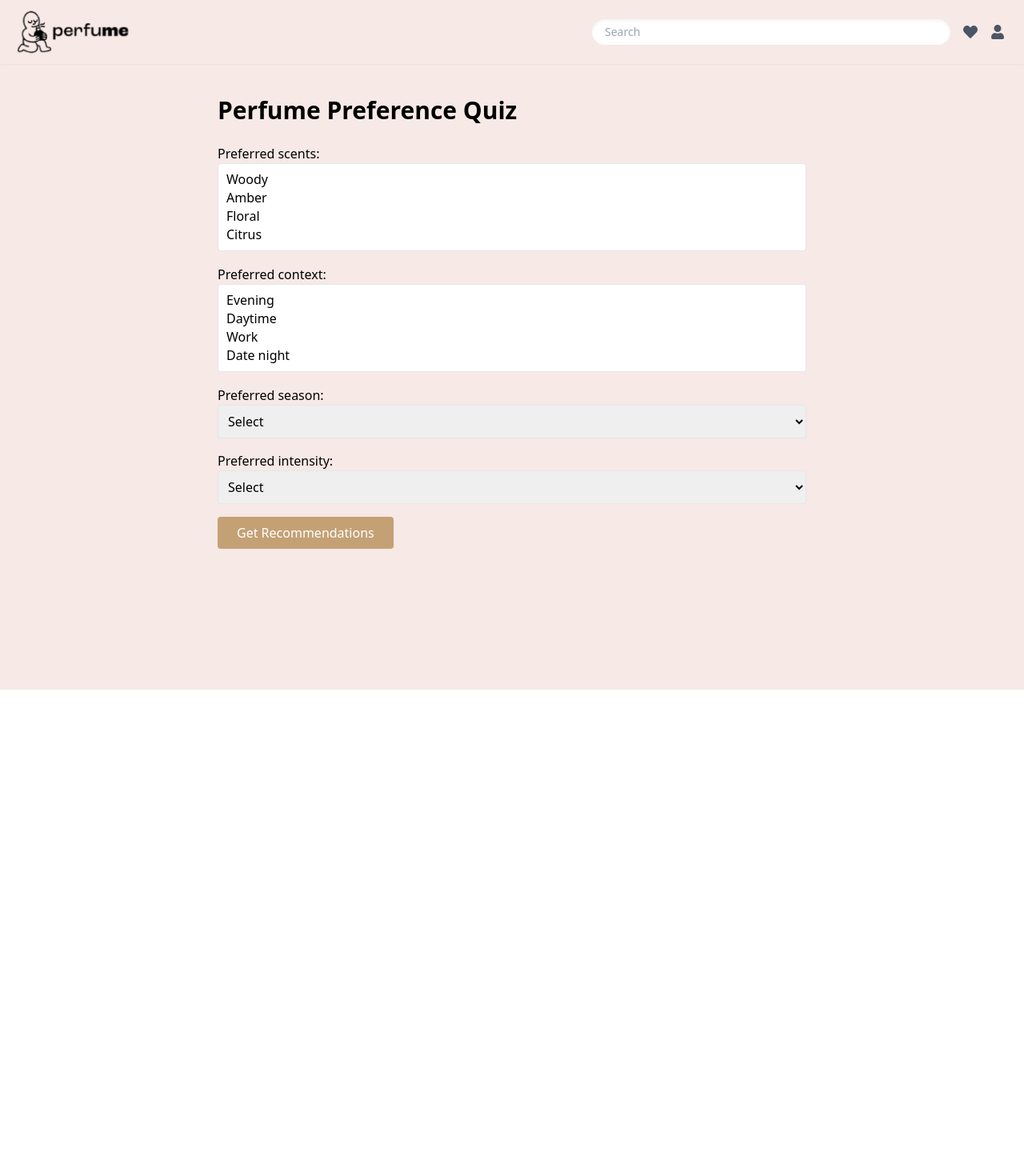
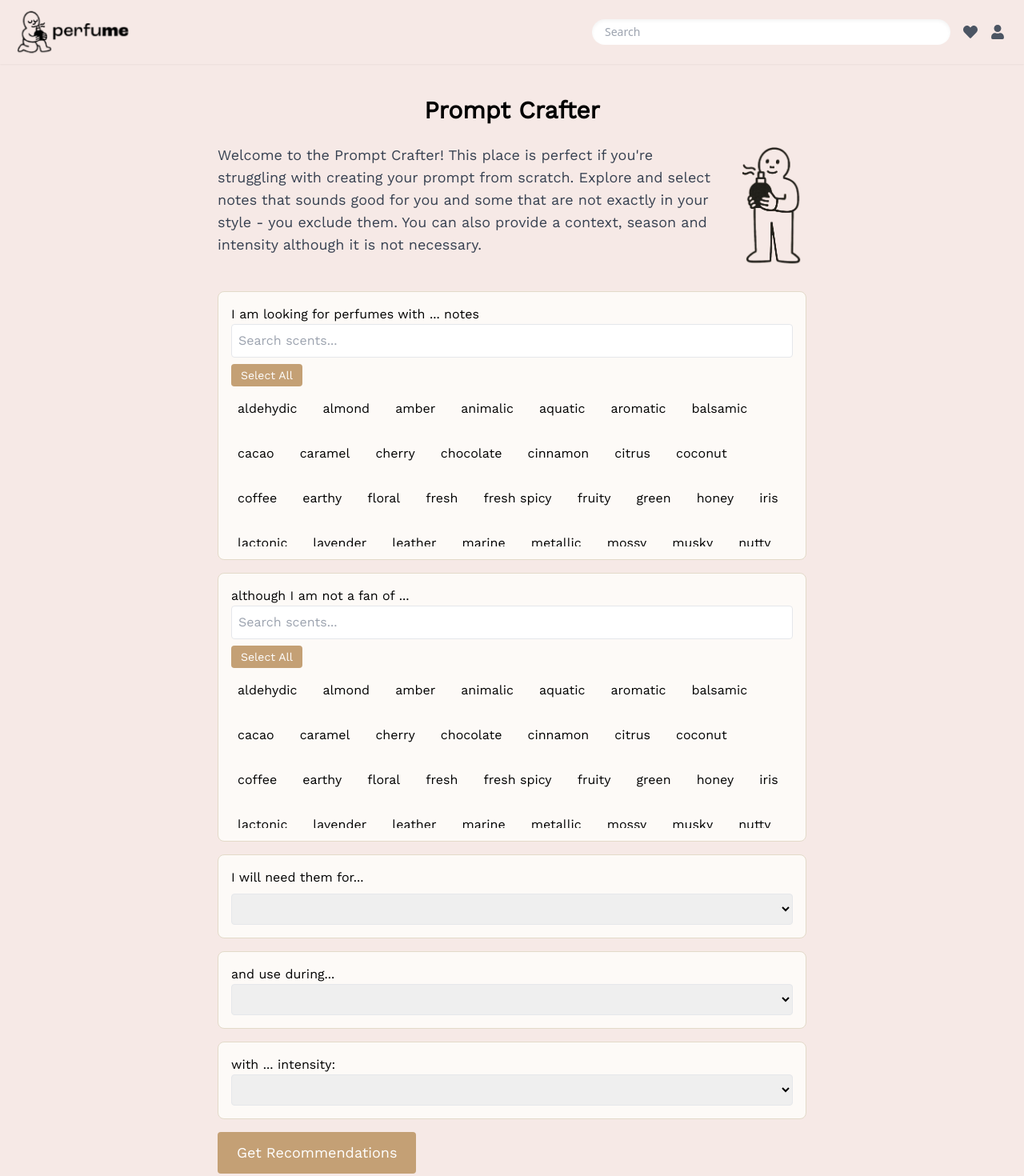
Before and after one commit to wasikjakub/perfume-sbert-app, a React (Create React App) app in the folder client/: page /quiz in a window 1280 px wide. Shown: the top 1470 px of the page at 80% size. Before the commit the page ends 862 px from the top, so only its background shows below. Built offline with nearby package versions, Linux system fonts and the light colour scheme.

Commit message:
promt crafter beta

```diff
--- a/client/src/pages/QuizPage.jsx
+++ b/client/src/pages/QuizPage.jsx
@@ -1,10 +1,49 @@
-import React, { useState } from 'react';
-import axios from 'axios';
+import React, { useState, useEffect, useRef } from "react";
+import axios from "axios";
+
+// Alphabetically sorted scent options
+const ALL_SCENTS = [
+  "aldehydic", "almond", "amber", "animalic", "aquatic", "aromatic", "balsamic", "cacao", "caramel", "cherry",
+  "chocolate", "cinnamon", "citrus", "coconut", "coffee", "earthy", "floral", "fresh", "fresh spicy", "fruity",
+  "green", "honey", "iris", "lactonic", "lavender", "leather", "marine", "metallic", "mossy", "musky", "nutty",
+  "ozonic", "patchouli", "powdery", "rose", "rum", "salty", "smoky", "soft spicy", "sweet", "tobacco",
+  "tropical", "tuberose", "vanilla", "violet", "warm spicy", "white floral", "woody", "yellow floral"
+].sort();
 
 const QuizPage = () => {
-  const [preferences, setPreferences] = useState({});
+  const [preferences, setPreferences] = useState({
+    scents: [],
+    dislikedScents: [],
+    context: [],
+    season: "",
+    intensity: ""
+  });
+  const [searchQuery, setSearchQuery] = useState("");
+  const [dislikeSearchQuery, setDislikeSearchQuery] = useState("");
   const [recommendations, setRecommendations] = useState([]);
   const [error, setError] = useState(null);
+
+  const sectionRefs = useRef([]);
+  useEffect(() => {
+    const observer = new IntersectionObserver(
+      entries => {
+        entries.forEach(entry => {
+          if (entry.isIntersecting) {
+            entry.target.classList.add("opacity-100", "translate-y-0");
+            entry.target.classList.remove("opacity-0", "translate-y-4");
+          } else {
+            entry.target.classList.remove("opacity-100", "translate-y-0");
+            entry.target.classList.add("opacity-0", "translate-y-4");
+          }
+        });
+      },
+      { threshold: 0.1 }
+    );
+    sectionRefs.current.forEach((ref) => {
+      if (ref) observer.observe(ref);
+    });
+    return () => observer.disconnect();
+  }, []);
 
   const handleChange = (key, value) => {
     setPreferences((prev) => ({ ...prev, [key]: value }));
@@ -12,68 +51,197 @@ const QuizPage = () => {
 
   const handleSubmit = async (e) => {
     e.preventDefault();
+    const payload = { preferences };
     try {
-      const response = await axios.post('/api/quiz', { preferences });
+      const response = await axios.post("http://127.0.0.1:5000/api/quiz", payload);
       setRecommendations(response.data);
       setError(null);
     } catch (err) {
-      setError('Failed to get recommendations.');
+      setError("Failed to get recommendations.");
     }
   };
 
+  // Filter scents based on search query
+  const filteredScents = ALL_SCENTS.filter((scent) =>
+    scent.toLowerCase().includes(searchQuery.toLowerCase())
+  );
+
+  const filteredDislikeScents = ALL_SCENTS.filter((scent) =>
+    scent.toLowerCase().includes(dislikeSearchQuery.toLowerCase())
+  );
+
   return (
-    <div className="max-w-3xl mx-auto p-4">
-      <h1 className="text-3xl font-bold mb-6">Perfume Preference Quiz</h1>
+    <div className="max-w-3xl mx-auto p-4 font-work-sans">
+      <h1 className="text-3xl font-bold mb-6 text-center">Prompt Crafter</h1>
+      <div className="flex flex-col md:flex-row items-center md:items-start gap-6 mb-6">
+        <p className="text-lg text-center md:text-left text-gray-700 max-w-2xl">
+          Welcome to the Prompt Crafter! This place is perfect if you're struggling with creating your prompt from scratch.
+          Explore and select notes that sounds good for you and some that are not exactly in your style - you exclude them.
+          You can also provide a context, season and intensity although it is not necessary.
+        </p>
+        <img
+          src="/logo_standing.png"
+          alt="Perfume logo"
+          className="w-40 h-40 object-contain rounded-lg"
+        />
+      </div>
 
       <form onSubmit={handleSubmit} className="space-y-4">
-        <div>
-          <label className="block font-medium">Preferred scents:</label>
-          <select multiple onChange={(e) => {
-            const values = Array.from(e.target.selectedOptions, o => o.value);
-            handleChange('scents', values);
-          }} className="w-full border p-2 rounded">
-            <option value="Woody">Woody</option>
-            <option value="Amber">Amber</option>
-            <option value="Floral">Floral</option>
-            <option value="Citrus">Citrus</option>
+        <div
+          ref={(el) => sectionRefs.current[0] = el}
+          className="bg-[#fdfaf7] border border-[#e3dac9] p-4 rounded-lg mb-4 opacity-0 translate-y-4 transition-all duration-700"
+        >
+          <label className="block font-medium">I am looking for perfumes with ... notes</label>
+          <input
+            type="text"
+            placeholder="Search scents..."
+            value={searchQuery}
+            onChange={(e) => setSearchQuery(e.target.value)}
+            className="w-full mb-2 p-2 border rounded"
+          />
+          <div className="mb-2">
+            <button
+              type="button"
+              onClick={() =>
+                handleChange(
+                  "scents",
+                  preferences.scents.length === 0 ? [...ALL_SCENTS] : []
+                )
+              }
+              className="text-sm px-3 py-1 rounded text-white bg-[#c4a075] hover:bg-[#a88c61] transition"
+            >
+              {preferences.scents.length === 0 ? "Select All" : "Clear All"}
+            </button>
+          </div>
+          <div className="flex flex-wrap items-center gap-4 mt-2 max-h-48 overflow-y-auto">
+            {filteredScents.map((scent) => (
+              <label
+                key={scent}
+                onClick={() =>
+                  handleChange(
+                    "scents",
+                    preferences.scents.includes(scent)
+                      ? preferences.scents.filter((v) => v !== scent)
+                      : [...preferences.scents, scent]
+                  )
+                }
+                className={`cursor-pointer transition p-2 rounded ${
+                  preferences.scents.includes(scent)
+                    ? "bg-[#c4a075] text-white"
+                    : "hover:bg-gray-100"
+                }`}
+              >
+                {scent}
+              </label>
+            ))}
+          </div>
+        </div>
+
+        <div
+          ref={(el) => sectionRefs.current[1] = el}
+          className="bg-[#fdfaf7] border border-[#e3dac9] p-4 rounded-lg mb-4 opacity-0 translate-y-4 transition-all duration-700"
+        >
+          <label className="block font-medium">although I am not a fan of ...</label>
+          <input
+            type="text"
+            placeholder="Search scents..."
+            value={dislikeSearchQuery}
+            onChange={(e) => setDislikeSearchQuery(e.target.value)}
+            className="w-full mb-2 p-2 border rounded"
+          />
+          <div className="mb-2">
+            <button
+              type="button"
+              onClick={() =>
+                handleChange(
+                  "dislikedScents",
+                  preferences.dislikedScents.length === ALL_SCENTS.length ? [] : [...ALL_SCENTS]
+                )
+              }
+              className="text-sm px-3 py-1 rounded text-white bg-[#c4a075] hover:bg-[#a88c61] transition"
+            >
+              {preferences.dislikedScents.length === ALL_SCENTS.length ? "Clear All" : "Select All"}
+            </button>
+          </div>
+          <div className="flex flex-wrap items-center gap-4 mt-2 max-h-48 overflow-y-auto">
+            {filteredDislikeScents.map((scent) => (
+              <label
+                key={scent}
+                onClick={() =>
+                  handleChange(
+                    "dislikedScents",
+                    preferences.dislikedScents.includes(scent)
+                      ? preferences.dislikedScents.filter((v) => v !== scent)
+                      : [...preferences.dislikedScents, scent]
+                  )
+                }
+                className={`cursor-pointer transition p-2 rounded ${
+                  preferences.dislikedScents.includes(scent)
+                    ? "bg-[#c4a075] text-white"
+                    : "hover:bg-gray-100"
+                }`}
+              >
+                {scent}
+              </label>
+            ))}
+          </div>
+        </div>
+
+        <div
+          ref={(el) => sectionRefs.current[2] = el}
+          className="bg-[#fdfaf7] border border-[#e3dac9] p-4 rounded-lg mb-4 opacity-0 translate-y-4 transition-all duration-700"
+        >
+          <label className="block font-medium">I will need them for...</label>
+          <select
+            onChange={(e) => handleChange("context", [e.target.value])}
+            value={preferences.context[0] || ""}
+            className="w-full border p-2 rounded mt-2"
+          >
+            <option value=""> </option>
+            <option value="evening">evening</option>
+            <option value="daytime">daytime</option>
+            <option value="work">work</option>
+            <option value="date night">date night</option>
           </select>
         </div>
 
-        <div>
-          <label className="block font-medium">Preferred context:</label>
-          <select multiple onChange={(e) => {
-            const values = Array.from(e.target.selectedOptions, o => o.value);
-            handleChange('context', values);
-          }} className="w-full border p-2 rounded">
-            <option value="Evening">Evening</option>
-            <option value="Daytime">Daytime</option>
-            <option value="Work">Work</option>
-            <option value="Date night">Date night</option>
+        <div
+          ref={(el) => sectionRefs.current[3] = el}
+          className="bg-[#fdfaf7] border border-[#e3dac9] p-4 rounded-lg mb-4 opacity-0 translate-y-4 transition-all duration-700"
+        >
+          <label className="block font-medium">and use during...</label>
+          <select
+            onChange={(e) => handleChange("season", e.target.value)}
+            className="w-full border p-2 rounded"
+          >
+            <option value=""> </option>
+            <option value="summer">summer</option>
+            <option value="winter">winter</option>
+            <option value="spring">spring</option>
+            <option value="autumn">autumn</option>
           </select>
         </div>
 
-        <div>
-          <label className="block font-medium">Preferred season:</label>
-          <select onChange={(e) => handleChange('season', e.target.value)} className="w-full border p-2 rounded">
-            <option value="">Select</option>
-            <option value="summer">Summer</option>
-            <option value="winter">Winter</option>
-            <option value="spring">Spring</option>
-            <option value="autumn">Autumn</option>
+        <div
+          ref={(el) => sectionRefs.current[4] = el}
+          className="bg-[#fdfaf7] border border-[#e3dac9] p-4 rounded-lg mb-4 opacity-0 translate-y-4 transition-all duration-700"
+        >
+          <label className="block font-medium">with ... intensity:</label>
+          <select
+            onChange={(e) => handleChange("intensity", e.target.value)}
+            className="w-full border p-2 rounded"
+          >
+            <option value=""> </option>
+            <option value="light">light</option>
+            <option value="moderate">moderate</option>
+            <option value="strong">strong</option>
           </select>
         </div>
 
-        <div>
-          <label className="block font-medium">Preferred intensity:</label>
-          <select onChange={(e) => handleChange('intensity', e.target.value)} className="w-full border p-2 rounded">
-            <option value="">Select</option>
-            <option value="Light">Light</option>
-            <option value="Moderate">Moderate</option>
-            <option value="Strong">Strong</option>
-          </select>
-        </div>
-
-        <button type="submit" className="bg-[#c4a075] text-white px-6 py-2 rounded hover:bg-[#a88c61]">
+        <button
+          type="submit"
+          className="bg-[#c4a075] text-white px-6 py-3 text-lg rounded hover:bg-[#a88c61] transition"
+        >
           Get Recommendations
         </button>
       </form>
@@ -81,13 +249,42 @@ const QuizPage = () => {
       {error && <p className="text-red-500 mt-4">{error}</p>}
 
       {recommendations.length > 0 && (
-        <div className="mt-8">
-          <h2 className="text-2xl font-semibold mb-4">Recommended Perfumes</h2>
-          <ul className="space-y-2">
+        <div
+          ref={(el) => sectionRefs.current[5] = el}
+          className="bg-transparent p-4 rounded-lg mt-8 relative opacity-100 translate-y-0 transition-all duration-700"
+        >
+          <button
+            onClick={() => setRecommendations([])}
+            className="absolute top-2 right-2 text-gray-500 hover:text-gray-700"
+            aria-label="Close recommendations"
+          >
+            ✕
+          </button>
+          {recommendations.length > 0 && (
+            <h2 className="text-2xl font-semibold mb-4">Recommendations</h2>
+          )}
+          <ul>
             {recommendations.map((perfume, i) => (
-              <li key={i} className="border p-4 rounded shadow">
-                <strong>{perfume.Name}</strong><br />
-                {perfume.Brand} - {perfume.Gender}
+              <li
+                key={i}
+                className="bg-transparent p-4 rounded-lg mb-4 transition-all duration-700 opacity-100 translate-y-0 hover:scale-[1.02]"
+              >
+                <a
+                  href={perfume.Link}
+                  target="_blank"
+                  rel="noopener noreferrer"
+                  className="text-lg font-semibold text-black"
+                >
+                  {perfume.Name} <span className="font-word-sans">by</span> {perfume.Designer}
+                </a>
+                <a
+                  href={perfume.Link}
+                  target="_blank"
+                  rel="noopener noreferrer"
+                  className="text-black hover:underline"
+                >
+                  {perfume.Brand} {perfume.Gender}
+                </a>
               </li>
             ))}
           </ul>
```
